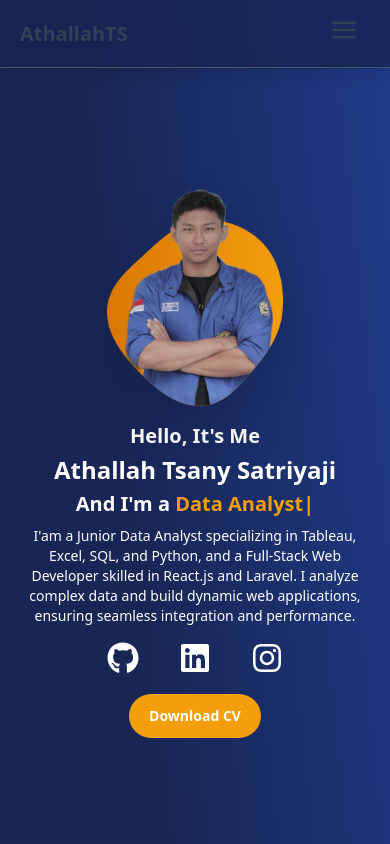
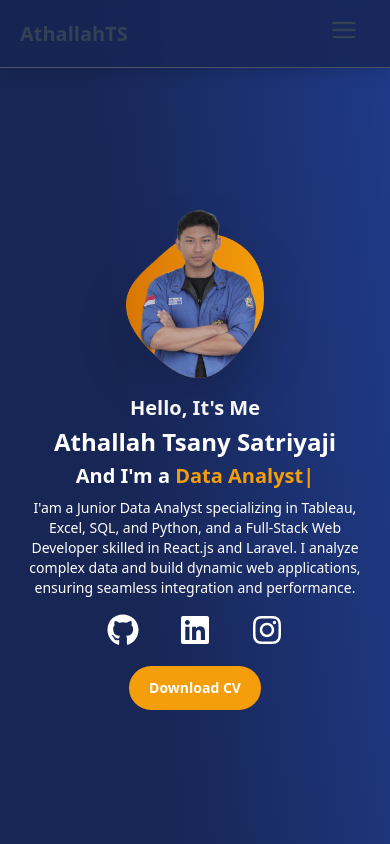
Before and after one commit to athallahdx/portofolio_web, a React (Vite) app: page / in a window 390 px wide. Shown: the top 844 px of the page. Built offline with nearby package versions, Linux system fonts and the light colour scheme.

Commit message:
profile image

```diff
--- a/src/landingPage/Profile.jsx
+++ b/src/landingPage/Profile.jsx
@@ -81,7 +81,7 @@ export default function Profile() {
         <img
           className="
             object-contain drop-shadow-2xl h-auto lg:w-auto
-            max-w-[45vw] xs:max-w-[60vw] sm:max-w-[40vw] mdp:max-w-[50vw]
+            max-h-[50vw] xs:max-h-[50vw] sm:max-w-[40vw] mdp:max-w-[50vw]
             lg:max-h-[600px] xl:max-w-[30vw] 2xl:max-h-full xl:me-16 2xl:me-20
           "
           src={profil}
```
